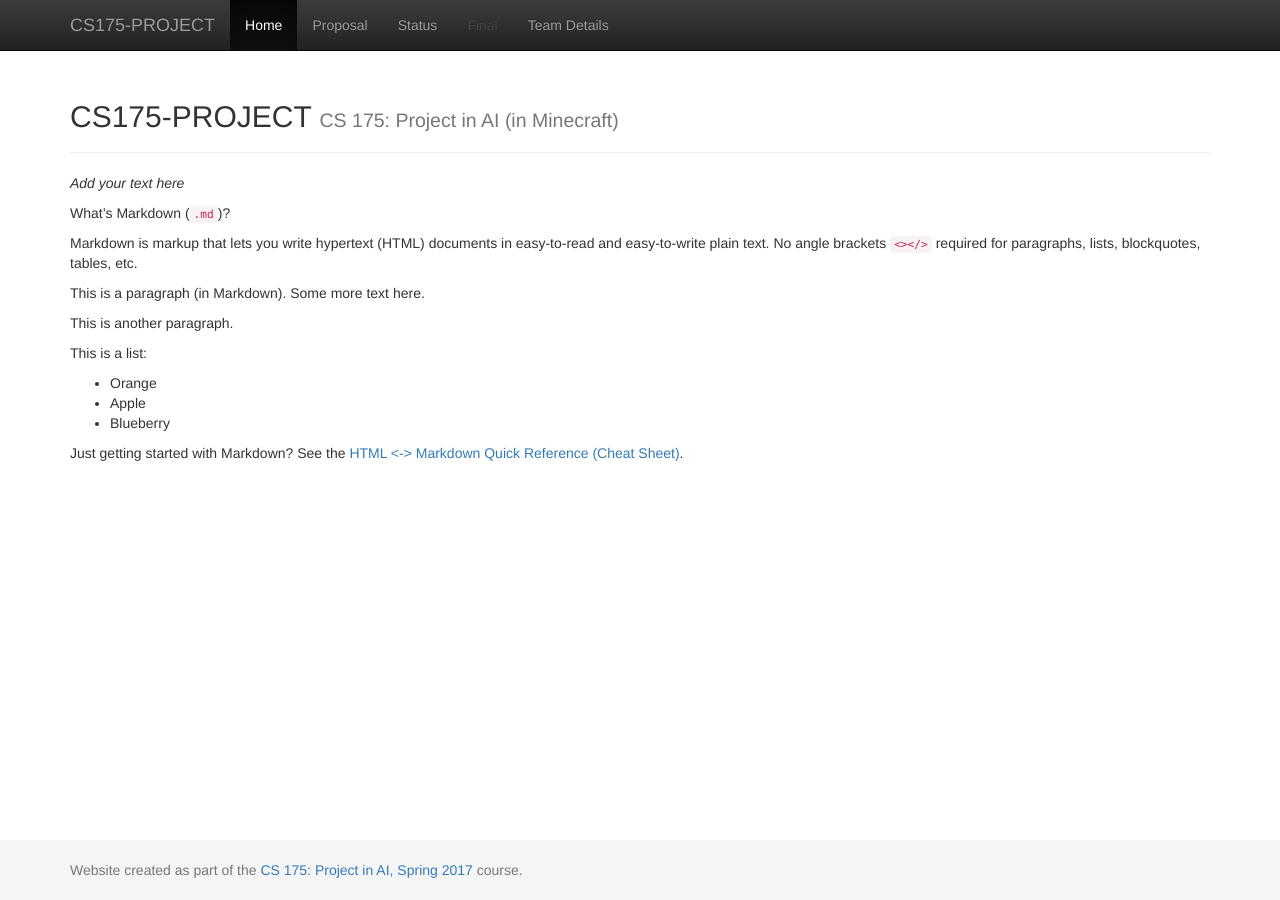
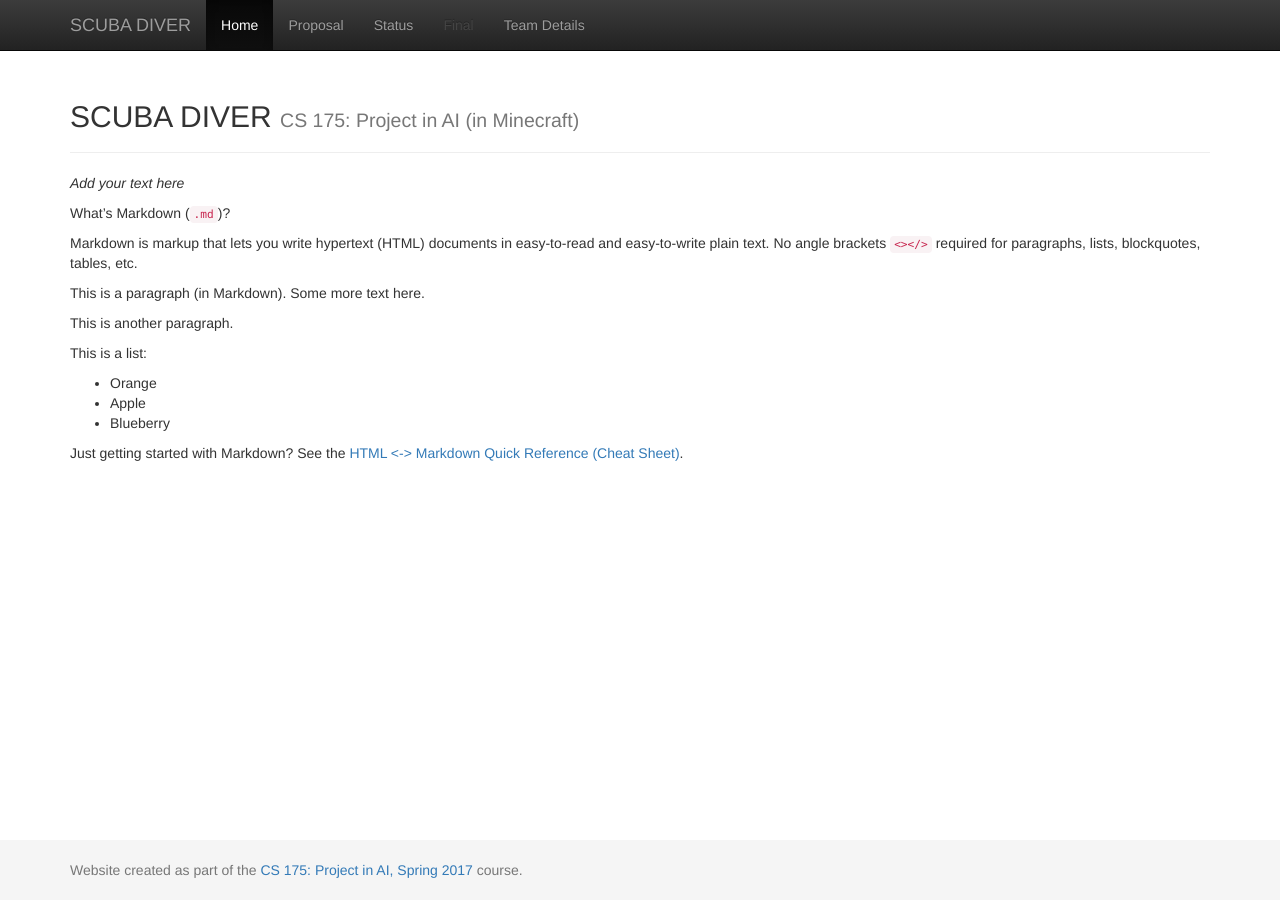
Before and after one commit to andrewdoh/scuba_diver, a Jekyll site: the page built from docs/index.md, in a window 1280 px wide. Built offline with Jekyll 4.4.1, drawn with Linux system fonts in a browser that asks for light colours.

Commit message:
Update _config.yml

```diff
--- a/docs/_config.yml
+++ b/docs/_config.yml
@@ -1,7 +1,7 @@
 ###########
 # site.title
 
-title:    'CS175-PROJECT'
+title:    'SCUBA DIVER'
 subtitle: 'CS 175: Project in AI (in Minecraft)'
 
 
```
